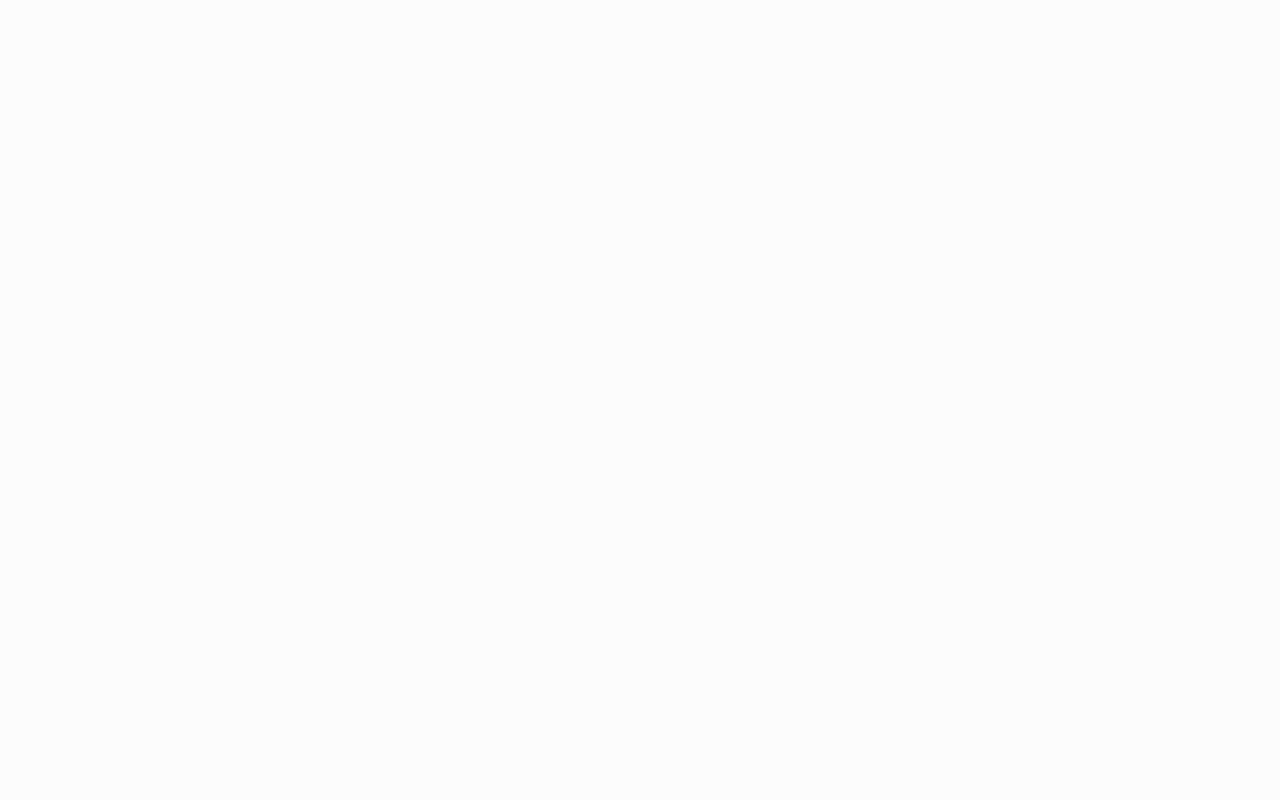
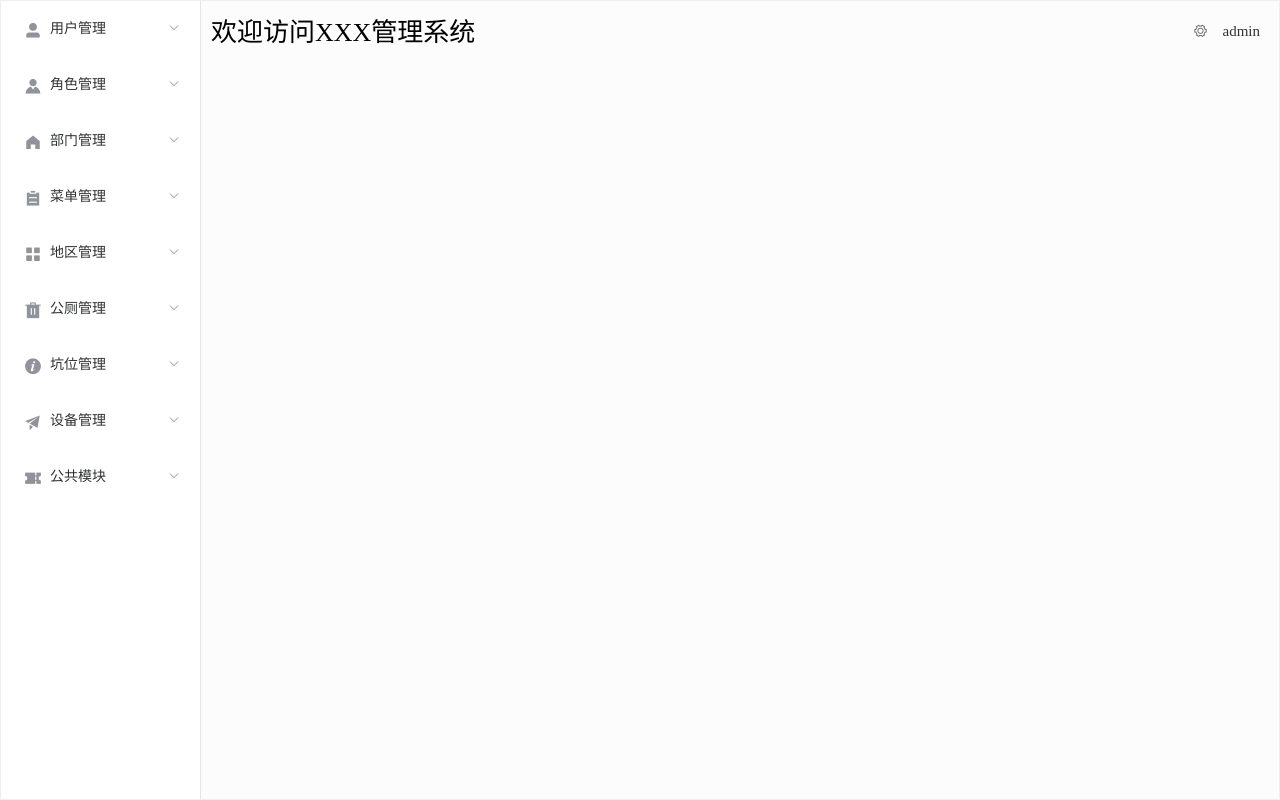
Before and after one commit to HS991023/wc-manager-ui, a Vue app: page /show in a window 1280 px wide. Built offline with nearby package versions, Linux system fonts and the light colour scheme.

Commit message:
更新登录用户信息组件位置

```diff
--- a/src/App.vue
+++ b/src/App.vue
@@ -5,11 +5,9 @@
 </template>
 
 <script>
-import Login from './components/Login.vue'
 export default {
   name: 'App',
   components: {
-    Login
   }
 }
 </script>
--- a/src/components/Home.vue
+++ b/src/components/Home.vue
@@ -51,8 +51,6 @@
   </el-aside>
   <el-container>
     <el-header style="text-align: right; font-size: 12px">
-      <span class="title-message">欢迎访问XXX管理系统</span>
-
       <div class="userInfo-down">
         <el-dropdown>
         <i class="el-icon-setting" style="margin-right: 15px"></i>
@@ -104,9 +102,10 @@
   height: 100%;
 }
 .el-header {
-    background-color: #f5f9ff;
+    position:absolute;
     color: #333;
     line-height: 60px;
+    right: 0px;
 }
 .title-message{
   float: left;
--- a/src/components/Login.vue
+++ b/src/components/Login.vue
@@ -36,7 +36,7 @@ export default {
                     sessionStorage.setItem('token',form)
                     //跳转到主页
                     this.$router.push({
-					name:'Home'
+					name:'Show'
 				})
                 },
 				error => {
@@ -94,7 +94,7 @@ mounted() {
 .text-input{
     float: left;
     width: 300px;
-    height: 60px;
+    height: 20px;
 }
 .login-button{
     float: left;
--- /dev/null
+++ b/src/components/Show.vue
@@ -0,0 +1,17 @@
+<template>
+   <!-- 项目展示页 -->
+   <div>
+       <span class="title-message">欢迎访问XXX管理系统</span>
+   </div>
+</template>
+
+<script>
+export default {
+    name:'Show',
+
+}
+</script>
+
+<style>
+
+</style>
--- a/src/router/index.js
+++ b/src/router/index.js
@@ -2,6 +2,7 @@
 import VueRouter from 'vue-router'
 //组件
 import Home from '../components/Home'
+import Show from '../components/Show'
 import Login from '../components/Login'
 import UserInfo from '../pages/user/UserInfo'
 import OnlineUser from '../pages/user/OnlineUser'
@@ -23,6 +24,10 @@ export default new VueRouter({
             path: '/home',
             component: Home,
             children: [{
+                    name: 'Show',
+                    path: '/show',
+                    component: Show
+                }, {
                     name: 'UserInfo',
                     path: '/userInfo',
                     component: UserInfo
```
